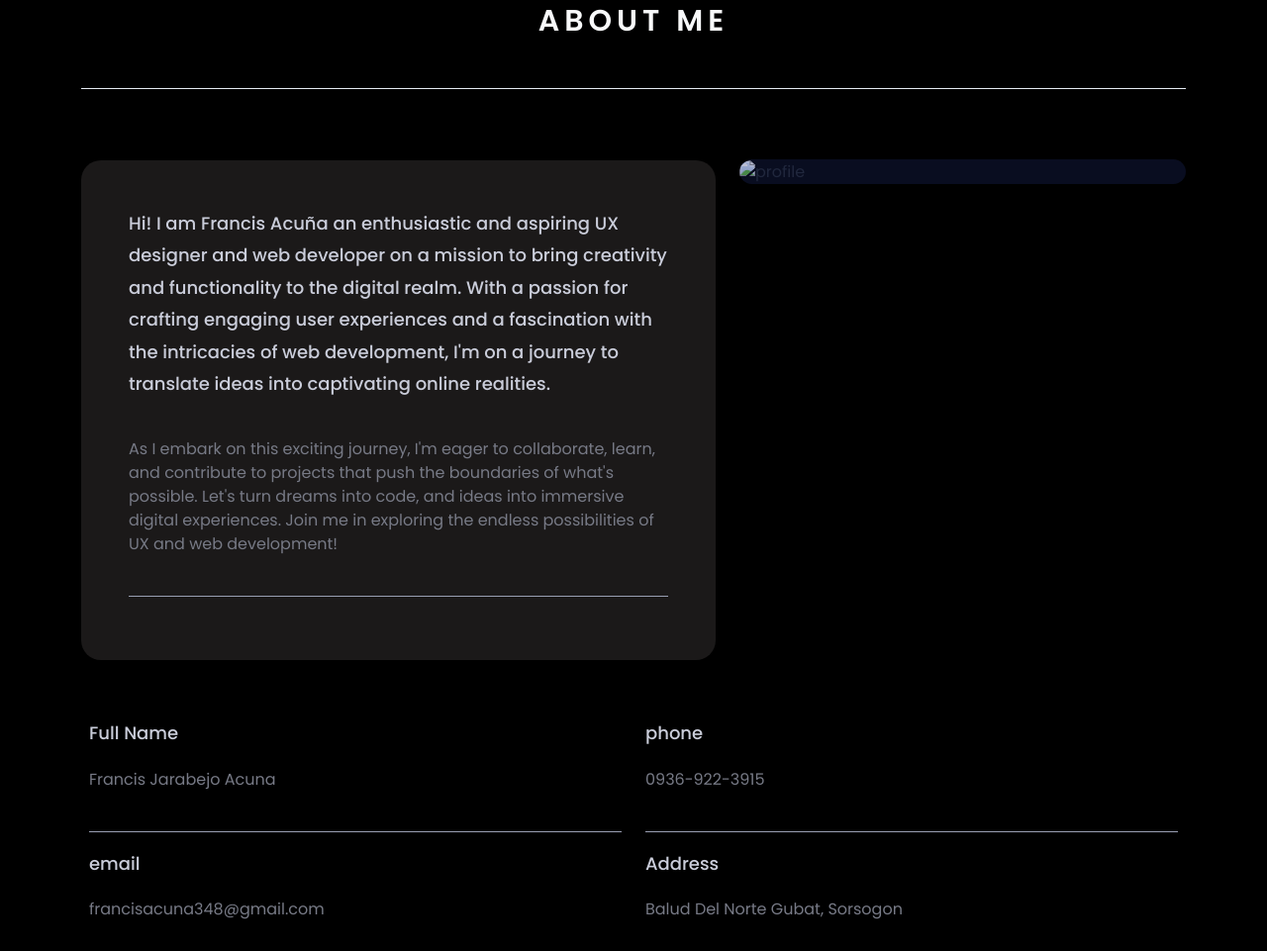
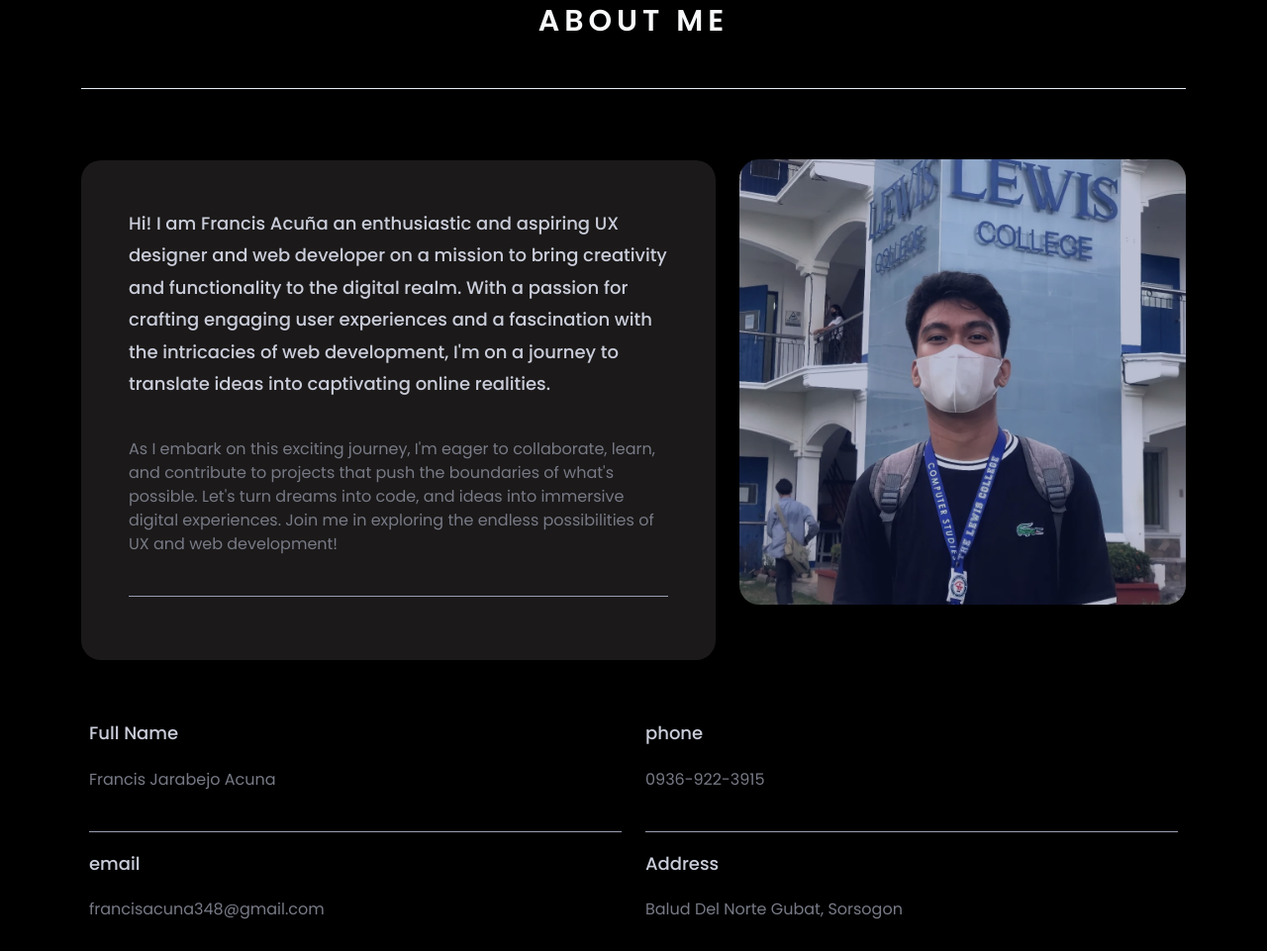
Before and after one commit to FrancisAcuna1/MyResume, a plain HTML site: page resume.html in a window 1280 px wide. Shown: the part 937-1898 px from the top of the page at 99% size. Drawn offline with nearby package versions, Linux system fonts and the light colour scheme.

Commit message:
Update resume.html

```diff
--- a/resume.html
+++ b/resume.html
@@ -90,7 +90,7 @@
         </div>
         <div class="col-sm-5">
           <div class="info-about-img">
-            <img src=".MyResume/assets/image/profile.jpg" alt="profile">
+            <img src="MyResume/assets/image/profile.jpg" alt="profile">
           </div>
         </div>
       </div>
```
